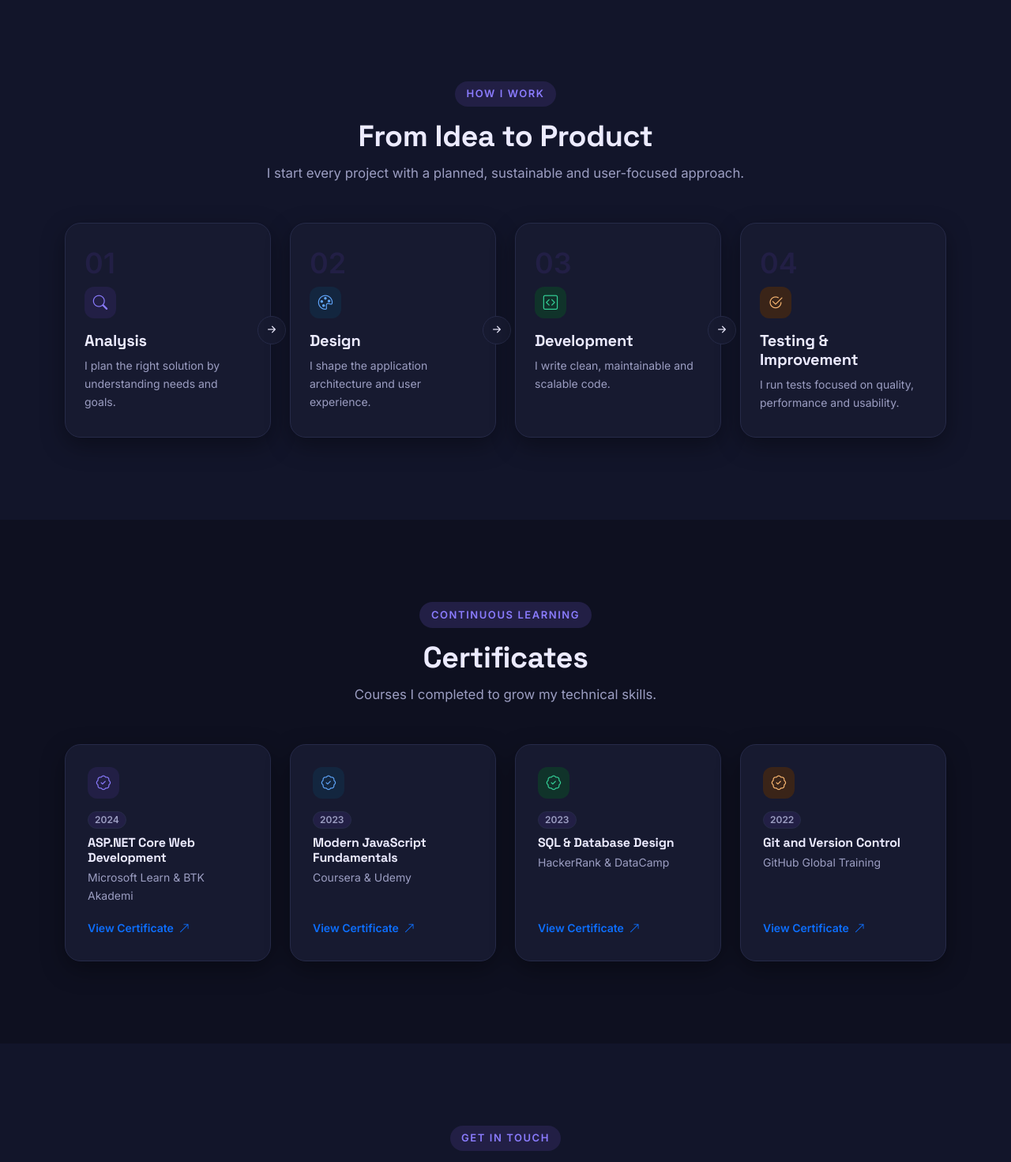
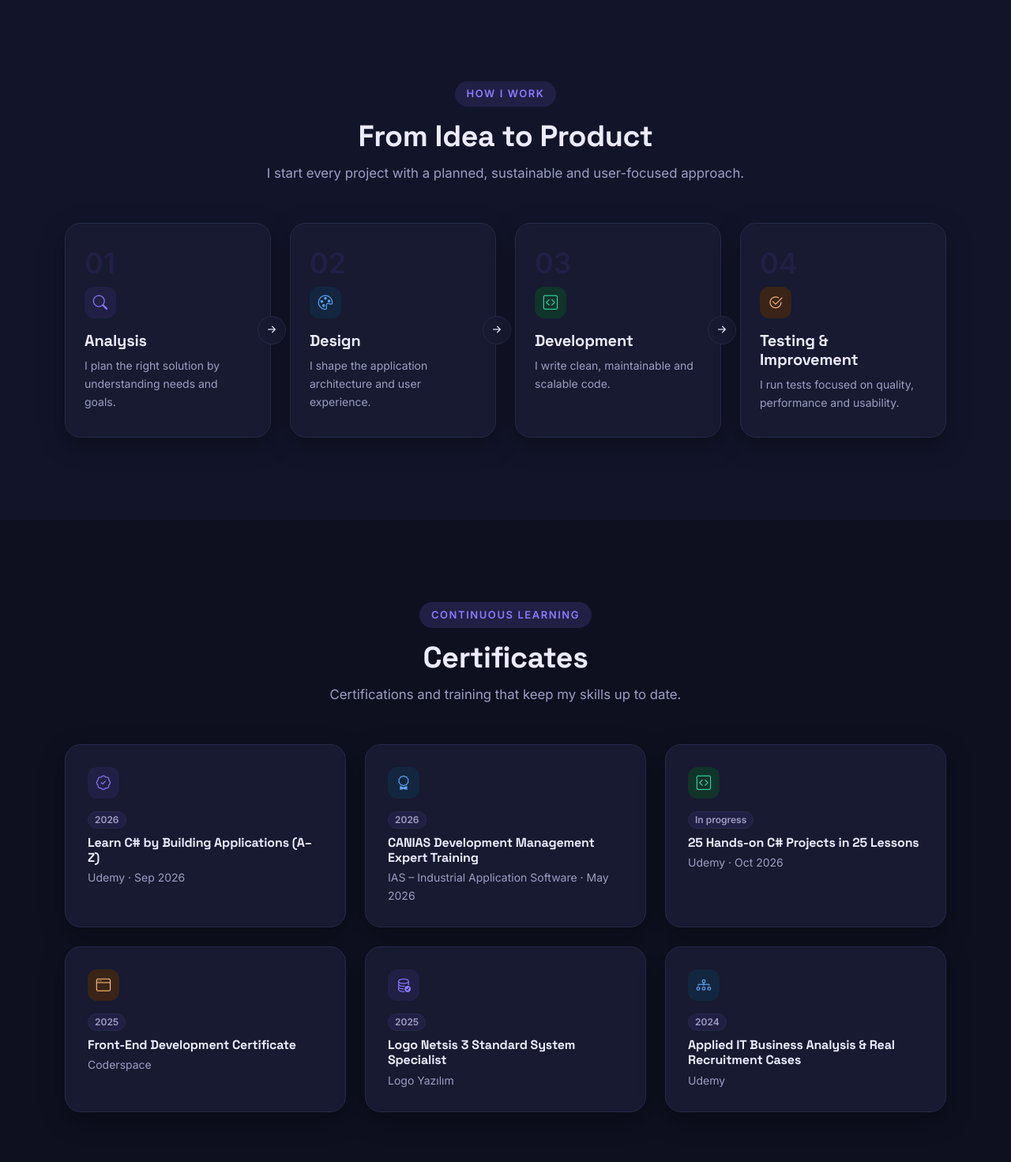
Before and after one commit to ipekgozlek/MYAcademy_PortfolioProject, an ASP.NET Core app: page / in a window 1280 px wide; the page is wider, and only the part inside the window is pictured. Shown: the part 4509-5980 px from the top of that part at 79% size. Run offline with ASP.NET Core 8, Linux system fonts and the light colour scheme; empty tables hold one stand-in row (values such as "Sample post"); grey boxes marked "Sample" are stand-in pictures; database files in the repository are not loaded.

Commit message:
Fill portfolio with CV content
- Database/CvContent.sql: hero, about, settings, education (incl. London English course), experience, skills and projects from the CV
- Homepage: technology marquee, certificates, typing sentences and hero badges updated to match the CV

```diff
--- a/Views/Default/Index.cshtml
+++ b/Views/Default/Index.cshtml
@@ -23,27 +23,27 @@
     <!-- Infinite Soft Marquee for Technologies -->
     <div class="marquee-container">
         <div class="marquee-track">
-            <div class="marquee-item"><i class="bi bi-check2-circle"></i> C# .NET</div>
-            <div class="marquee-item"><i class="bi bi-check2-circle"></i> ASP.NET Core</div>
+            <div class="marquee-item"><i class="bi bi-check2-circle"></i> C#</div>
+            <div class="marquee-item"><i class="bi bi-check2-circle"></i> ASP.NET Core MVC</div>
             <div class="marquee-item"><i class="bi bi-check2-circle"></i> Microsoft SQL Server</div>
-            <div class="marquee-item"><i class="bi bi-check2-circle"></i> Entity Framework Core</div>
-            <div class="marquee-item"><i class="bi bi-check2-circle"></i> RESTful API Design</div>
-            <div class="marquee-item"><i class="bi bi-check2-circle"></i> Clean Architecture</div>
-            <div class="marquee-item"><i class="bi bi-check2-circle"></i> Bootstrap 5</div>
-            <div class="marquee-item"><i class="bi bi-check2-circle"></i> JavaScript (ES6+)</div>
-            <div class="marquee-item"><i class="bi bi-check2-circle"></i> Docker & Git</div>
-            <div class="marquee-item"><i class="bi bi-check2-circle"></i> PostgreSQL</div>
+            <div class="marquee-item"><i class="bi bi-check2-circle"></i> T-SQL</div>
+            <div class="marquee-item"><i class="bi bi-check2-circle"></i> IAS Canias ERP</div>
+            <div class="marquee-item"><i class="bi bi-check2-circle"></i> Troia</div>
+            <div class="marquee-item"><i class="bi bi-check2-circle"></i> React</div>
+            <div class="marquee-item"><i class="bi bi-check2-circle"></i> Node.js</div>
+            <div class="marquee-item"><i class="bi bi-check2-circle"></i> JavaScript</div>
+            <div class="marquee-item"><i class="bi bi-check2-circle"></i> Git &amp; GitHub</div>
             <!-- Duplicate for seamless infinite loop -->
-            <div class="marquee-item"><i class="bi bi-check2-circle"></i> C# .NET</div>
-            <div class="marquee-item"><i class="bi bi-check2-circle"></i> ASP.NET Core</div>
+            <div class="marquee-item"><i class="bi bi-check2-circle"></i> C#</div>
+            <div class="marquee-item"><i class="bi bi-check2-circle"></i> ASP.NET Core MVC</div>
             <div class="marquee-item"><i class="bi bi-check2-circle"></i> Microsoft SQL Server</div>
-            <div class="marquee-item"><i class="bi bi-check2-circle"></i> Entity Framework Core</div>
-            <div class="marquee-item"><i class="bi bi-check2-circle"></i> RESTful API Design</div>
-            <div class="marquee-item"><i class="bi bi-check2-circle"></i> Clean Architecture</div>
-            <div class="marquee-item"><i class="bi bi-check2-circle"></i> Bootstrap 5</div>
-            <div class="marquee-item"><i class="bi bi-check2-circle"></i> JavaScript (ES6+)</div>
-            <div class="marquee-item"><i class="bi bi-check2-circle"></i> Docker & Git</div>
-            <div class="marquee-item"><i class="bi bi-check2-circle"></i> PostgreSQL</div>
+            <div class="marquee-item"><i class="bi bi-check2-circle"></i> T-SQL</div>
+            <div class="marquee-item"><i class="bi bi-check2-circle"></i> IAS Canias ERP</div>
+            <div class="marquee-item"><i class="bi bi-check2-circle"></i> Troia</div>
+            <div class="marquee-item"><i class="bi bi-check2-circle"></i> React</div>
+            <div class="marquee-item"><i class="bi bi-check2-circle"></i> Node.js</div>
+            <div class="marquee-item"><i class="bi bi-check2-circle"></i> JavaScript</div>
+            <div class="marquee-item"><i class="bi bi-check2-circle"></i> Git &amp; GitHub</div>
         </div>
     </div>
 
@@ -134,75 +134,73 @@
             <div class="text-center mb-5 reveal-on-scroll">
                 <span class="section-eyebrow">CONTINUOUS LEARNING</span>
                 <h2 class="section-title">Certificates</h2>
-                <p class="section-subtitle">Courses I completed to grow my technical skills.</p>
+                <p class="section-subtitle">Certifications and training that keep my skills up to date.</p>
             </div>
 
             <div class="row g-4">
-                <!-- Cert 1 -->
-                <div class="col-lg-3 col-md-6 reveal-on-scroll">
+                <div class="col-lg-4 col-md-6 reveal-on-scroll">
                     <div class="certificate-card">
                         <div class="float-icon-box bg-icon-purple mb-3">
                             <i class="bi bi-patch-check"></i>
                         </div>
-                        <span class="badge bg-light text-secondary border rounded-pill px-2 py-1 mb-2 align-self-start small">2024</span>
-                        <h4 class="fs-6 fw-bold mb-1">ASP.NET Core Web Development</h4>
-                        <div class="text-secondary small mb-3">Microsoft Learn & BTK Akademi</div>
-                        <div class="mt-auto">
-                            <a href="#certificates" class="project-link-btn text-primary">
-                                View Certificate <i class="bi bi-arrow-up-right"></i>
-                            </a>
-                        </div>
+                        <span class="badge bg-light text-secondary border rounded-pill px-2 py-1 mb-2 align-self-start small">2026</span>
+                        <h4 class="fs-6 fw-bold mb-1">Learn C# by Building Applications (A–Z)</h4>
+                        <div class="text-secondary small">Udemy · Sep 2026</div>
                     </div>
                 </div>
 
-                <!-- Cert 2 -->
-                <div class="col-lg-3 col-md-6 reveal-on-scroll">
+                <div class="col-lg-4 col-md-6 reveal-on-scroll">
                     <div class="certificate-card">
                         <div class="float-icon-box bg-icon-blue mb-3">
-                            <i class="bi bi-patch-check"></i>
+                            <i class="bi bi-award"></i>
                         </div>
-                        <span class="badge bg-light text-secondary border rounded-pill px-2 py-1 mb-2 align-self-start small">2023</span>
-                        <h4 class="fs-6 fw-bold mb-1">Modern JavaScript Fundamentals</h4>
-                        <div class="text-secondary small mb-3">Coursera & Udemy</div>
-                        <div class="mt-auto">
-                            <a href="#certificates" class="project-link-btn text-primary">
-                                View Certificate <i class="bi bi-arrow-up-right"></i>
-                            </a>
-                        </div>
+                        <span class="badge bg-light text-secondary border rounded-pill px-2 py-1 mb-2 align-self-start small">2026</span>
+                        <h4 class="fs-6 fw-bold mb-1">CANIAS Development Management Expert Training</h4>
+                        <div class="text-secondary small">IAS – Industrial Application Software · May 2026</div>
                     </div>
                 </div>
 
-                <!-- Cert 3 -->
-                <div class="col-lg-3 col-md-6 reveal-on-scroll">
+                <div class="col-lg-4 col-md-6 reveal-on-scroll">
                     <div class="certificate-card">
                         <div class="float-icon-box bg-icon-mint mb-3">
-                            <i class="bi bi-patch-check"></i>
+                            <i class="bi bi-code-square"></i>
                         </div>
-                        <span class="badge bg-light text-secondary border rounded-pill px-2 py-1 mb-2 align-self-start small">2023</span>
-                        <h4 class="fs-6 fw-bold mb-1">SQL & Database Design</h4>
-                        <div class="text-secondary small mb-3">HackerRank & DataCamp</div>
-                        <div class="mt-auto">
-                            <a href="#certificates" class="project-link-btn text-primary">
-                                View Certificate <i class="bi bi-arrow-up-right"></i>
-                            </a>
-                        </div>
+                        <span class="badge bg-light text-secondary border rounded-pill px-2 py-1 mb-2 align-self-start small">In progress</span>
+                        <h4 class="fs-6 fw-bold mb-1">25 Hands-on C# Projects in 25 Lessons</h4>
+                        <div class="text-secondary small">Udemy · Oct 2026</div>
                     </div>
                 </div>
 
-                <!-- Cert 4 -->
-                <div class="col-lg-3 col-md-6 reveal-on-scroll">
+                <div class="col-lg-4 col-md-6 reveal-on-scroll">
                     <div class="certificate-card">
                         <div class="float-icon-box bg-icon-peach mb-3">
-                            <i class="bi bi-patch-check"></i>
+                            <i class="bi bi-window"></i>
                         </div>
-                        <span class="badge bg-light text-secondary border rounded-pill px-2 py-1 mb-2 align-self-start small">2022</span>
-                        <h4 class="fs-6 fw-bold mb-1">Git and Version Control</h4>
-                        <div class="text-secondary small mb-3">GitHub Global Training</div>
-                        <div class="mt-auto">
-                            <a href="#certificates" class="project-link-btn text-primary">
-                                View Certificate <i class="bi bi-arrow-up-right"></i>
-                            </a>
+                        <span class="badge bg-light text-secondary border rounded-pill px-2 py-1 mb-2 align-self-start small">2025</span>
+                        <h4 class="fs-6 fw-bold mb-1">Front-End Development Certificate</h4>
+                        <div class="text-secondary small">Coderspace</div>
+                    </div>
+                </div>
+
+                <div class="col-lg-4 col-md-6 reveal-on-scroll">
+                    <div class="certificate-card">
+                        <div class="float-icon-box bg-icon-purple mb-3">
+                            <i class="bi bi-database-check"></i>
                         </div>
+                        <span class="badge bg-light text-secondary border rounded-pill px-2 py-1 mb-2 align-self-start small">2025</span>
+                        <h4 class="fs-6 fw-bold mb-1">Logo Netsis 3 Standard System Specialist</h4>
+                        <div class="text-secondary small">Logo Yazılım</div>
+                    </div>
+                </div>
+
+                <div class="col-lg-4 col-md-6 reveal-on-scroll">
+                    <div class="certificate-card">
+                        <div class="float-icon-box bg-icon-blue mb-3">
+                            <i class="bi bi-diagram-3"></i>
+                        </div>
+                        <span class="badge bg-light text-secondary border rounded-pill px-2 py-1 mb-2 align-self-start small">2024</span>
+                        <h4 class="fs-6 fw-bold mb-1">Applied IT Business Analysis &amp; Real Recruitment Cases</h4>
+                        <div class="text-secondary small">Udemy</div>
                     </div>
                 </div>
             </div>
@@ -335,10 +333,10 @@
 
               // 1. TYPING ANIMATION (sentences, letter-by-letter, infinite loop)
               const sentences = [
-                "I Build Modern Web Applications.",
-                "I Solve Problems With Software.",
-                "I Design User-Focused Experiences.",
-                "I Build the Future With New Technologies."
+                "I Build ERP Solutions With IAS Canias.",
+                "I Write Efficient SQL for Business Data.",
+                "I Build Web Apps With ASP.NET Core and React.",
+                "I Turn Business Requirements Into Software."
               ];
 
               const typedTextElement = document.getElementById('typedText');
--- a/Views/Shared/Components/_DefaultHeroSectionComponentPartial/Default.cshtml
+++ b/Views/Shared/Components/_DefaultHeroSectionComponentPartial/Default.cshtml
@@ -48,8 +48,8 @@
                         <div class="floating-card float-top-left">
                             <div class="float-icon-box bg-icon-purple"><i class="bi bi-code-slash"></i></div>
                             <div>
-                                <div class="fw-bold small text-dark">Clean Code</div>
-                                <div class="text-secondary" style="font-size: 0.72rem;">C# & ASP.NET Core</div>
+                                <div class="fw-bold small text-dark">ERP &amp; SQL</div>
+                                <div class="text-secondary" style="font-size: 0.72rem;">IAS Canias · MSSQL</div>
                             </div>
                         </div>
 
@@ -61,7 +61,7 @@
                             <div class="float-icon-box bg-icon-mint"><i class="bi bi-laptop"></i></div>
                             <div>
                                 <div class="fw-bold small text-dark">@Model.SubTitle</div>
-                                <div class="text-secondary" style="font-size: 0.72rem;">Full Stack Developer</div>
+                                <div class="text-secondary" style="font-size: 0.72rem;">ERP &amp; Web Development</div>
                             </div>
                         </div>
                     </div>
```
Also changed, not shown: Database/CvContent.sql (added, +177 -0 lines).
